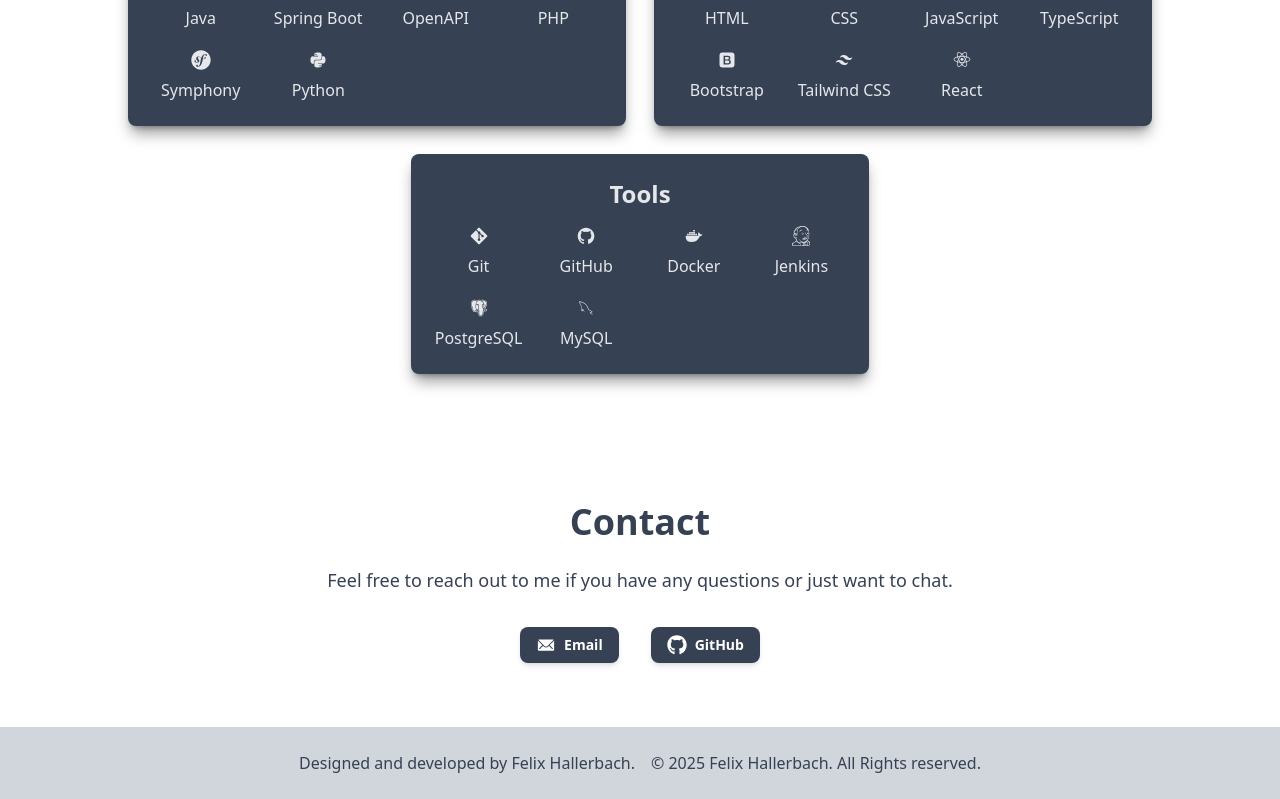
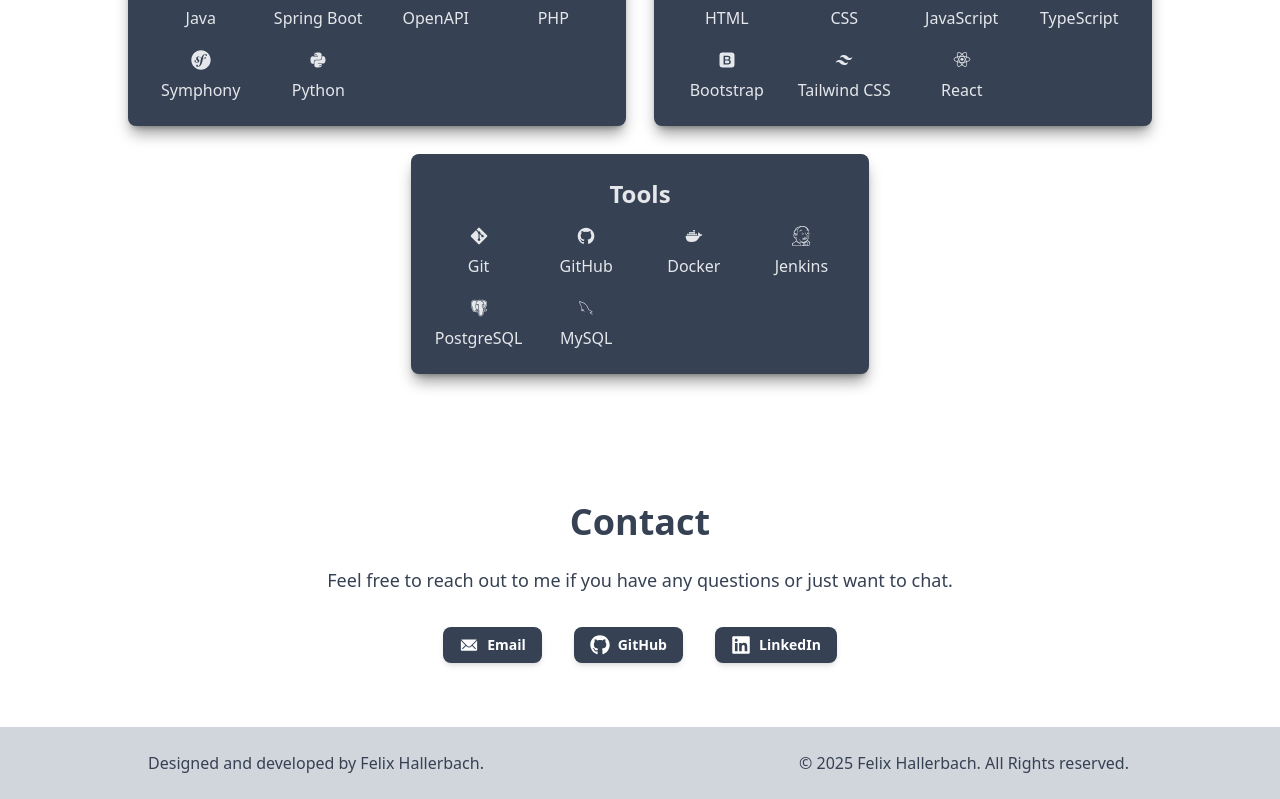
Before and after one commit to Flix-29/Portfolio, a React (Vite) app: page / in a window 1280 px wide. Shown: the part 2399-3198 px from the top of the page. Built offline with nearby package versions, Linux system fonts and the light colour scheme.

Commit message:
added linkedin contact and fixed some padding issues

```diff
--- a/src/components/Contact.tsx
+++ b/src/components/Contact.tsx
@@ -1,9 +1,10 @@
 import {IoIosMail} from 'react-icons/io'
-import {FaGithub} from "react-icons/fa";
+import {FaGithub, FaLinkedin} from "react-icons/fa";
 
 const contact = [
     {name: "Email", link: "mailto:info@flix29.de", icon: <IoIosMail className="size-5"></IoIosMail>},
     {name: "GitHub", link: "https://github.com/Flix-29", icon: <FaGithub className="size-5"></FaGithub>},
+    {name: "LinkedIn", link: "https://www.linkedin.com/in/felix-hallerbach-a630a9356/", icon: <FaLinkedin className="size-5"></FaLinkedin>}
 ]
 
 export default function Contact() {
@@ -16,7 +17,7 @@ export default function Contact() {
                 </p>
             </div>
 
-            <div className="mt-8 flex justify-center gap-8">
+            <div className="mt-8 flex justify-center md:gap-8 gap-4">
                 {contact.map(item => (
                     <a
                         href={item.link}
--- a/src/components/Footer.tsx
+++ b/src/components/Footer.tsx
@@ -1,10 +1,10 @@
 export default function Footer() {
     return (
-        <footer className="dark:bg-gray-800 bg-gray-300 py-6 text-center flex justify-center items-center gap-4">
-            <div className="col-span-1 col-start-2">
+        <footer className="dark:bg-gray-800 bg-gray-300 py-6 text-center grid lg:grid-cols-2 sm:grid-cols-1 justify-center items-center gap-4">
+            <div className="">
                 Designed and developed by Felix Hallerbach.
             </div>
-            <div className="col-span-1 col-start-3">
+            <div className="">
                 <p>&copy; {new Date().getFullYear()} Felix Hallerbach. All Rights reserved.</p>
             </div>
         </footer>
--- a/src/components/Hero.tsx
+++ b/src/components/Hero.tsx
@@ -10,7 +10,7 @@ export default function Hero() {
                     className="w-40 h-40 md:w-56 md:h-56 rounded-full shadow-gray-300"
                 />
 
-                <div className="ml-10 text-center md:text-left">
+                <div className="md:ml-10 text-center md:text-left">
                     <h1 className="text-4xl md:text-6xl font-bold text-gray-900 dark:text-white">
                         Hi, I'm Felix
                     </h1>
```
